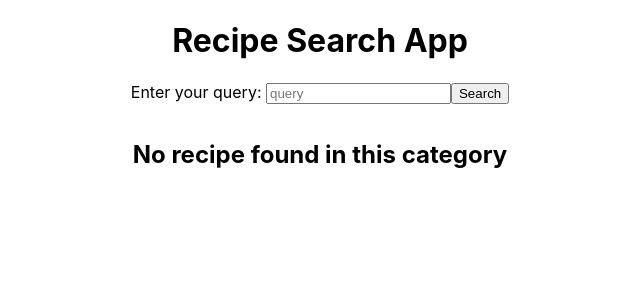
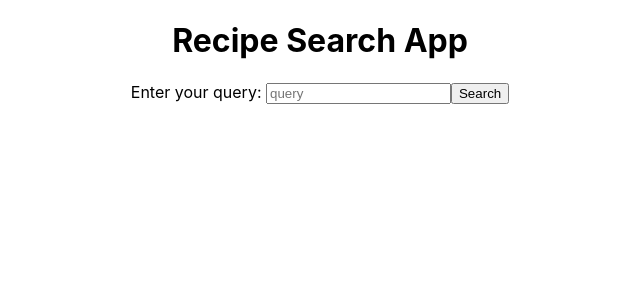
Before and after one commit to shafinaz2006/recipe_search, a React (Create React App) app: page / in a window 1280 px wide. Shown: the top 300 px of the page, without its empty margins (320-960 px from the left). Built offline with nearby package versions, Linux system fonts and the light colour scheme.

Commit message:
update condition for no recipe found

```diff
--- a/src/App.tsx
+++ b/src/App.tsx
@@ -15,7 +15,7 @@ function App() {
       <h1> Recipe Search App</h1>
       <SearchForm searchRecipe={searchRecipe} getSearchString={getSearchString} recipeSearch={recipeSearch} />
       {isLoading? <p> Loading....</p> : ''}
-      <AllRecipes recipeFound={recipeFound}/>
+      {recipeFound? <AllRecipes recipeFound={recipeFound}/> : '' }
     </main>
   );
 }
--- a/src/Components/AllRecipes/AllRecipes.tsx
+++ b/src/Components/AllRecipes/AllRecipes.tsx
@@ -4,11 +4,11 @@ import './style.css';
 const AllRecipes = ({ recipeFound }: { recipeFound: any }) => {
   return (
     <section className='allRecipes'>
-      { recipeFound ? recipeFound.map((recipe: any, i: number) =>
-        <Recipe recipe={recipe.recipe} key={i} />)
-        : ''
+      { recipeFound.length > 0? recipeFound.map((recipe: any, i: number) =>
+          <Recipe recipe={recipe.recipe} key={i} />)
+        :
+        <h1> No recipe found in this category </h1>
       }
-      {recipeFound.length === 0 ? <h1> No recipe found in this category </h1>: ''}
     </section>
   );
 };
--- a/src/utils/searchRecipeHook.js
+++ b/src/utils/searchRecipeHook.js
@@ -4,7 +4,7 @@ import axios from 'axios';
 function SearchRecipeHook() {
   const [recipeSearch, setRecipeSearch] = useState('');
   const [isLoading, setIsLoading] = useState(false);
-  const [recipeFound, setRecipeFound] = useState([]);
+  const [recipeFound, setRecipeFound] = useState();
 
   // input change event:
 
```
